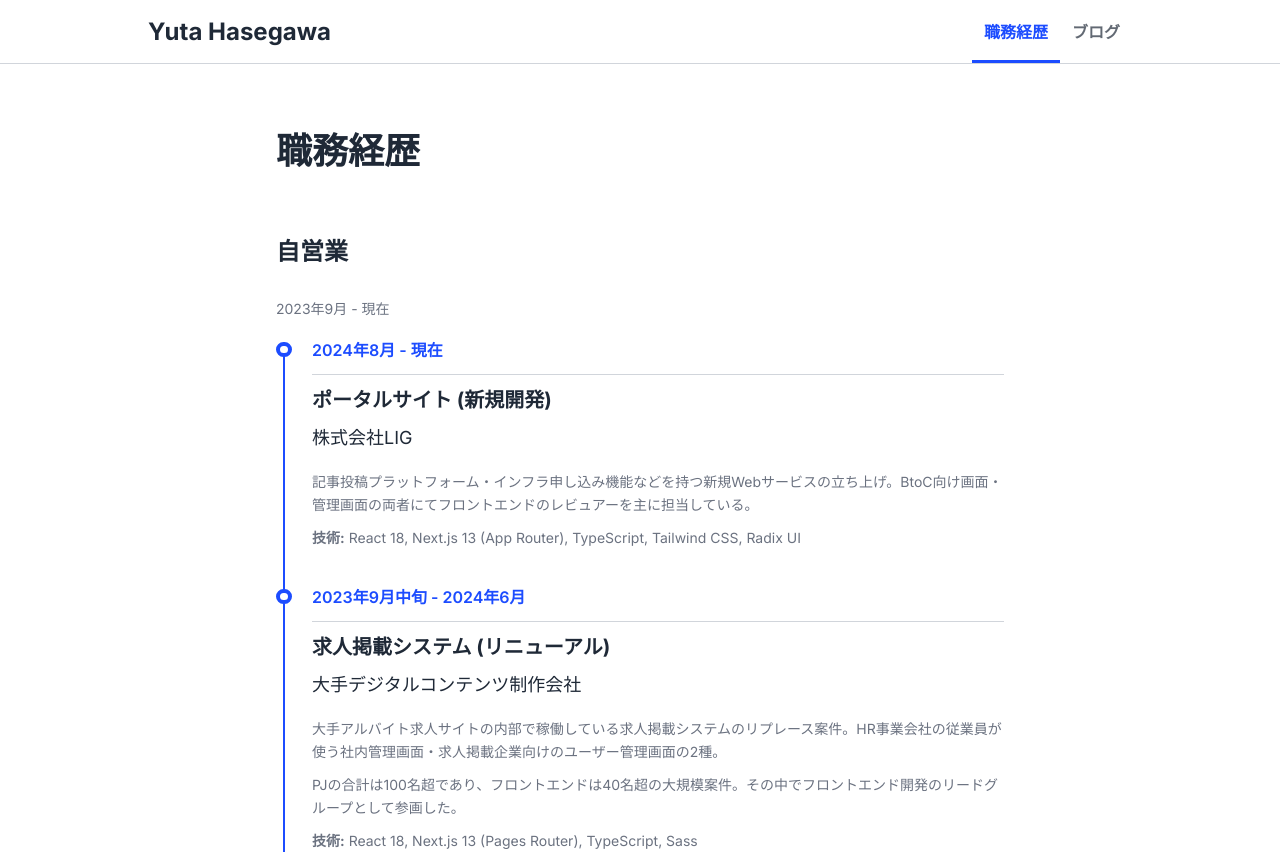
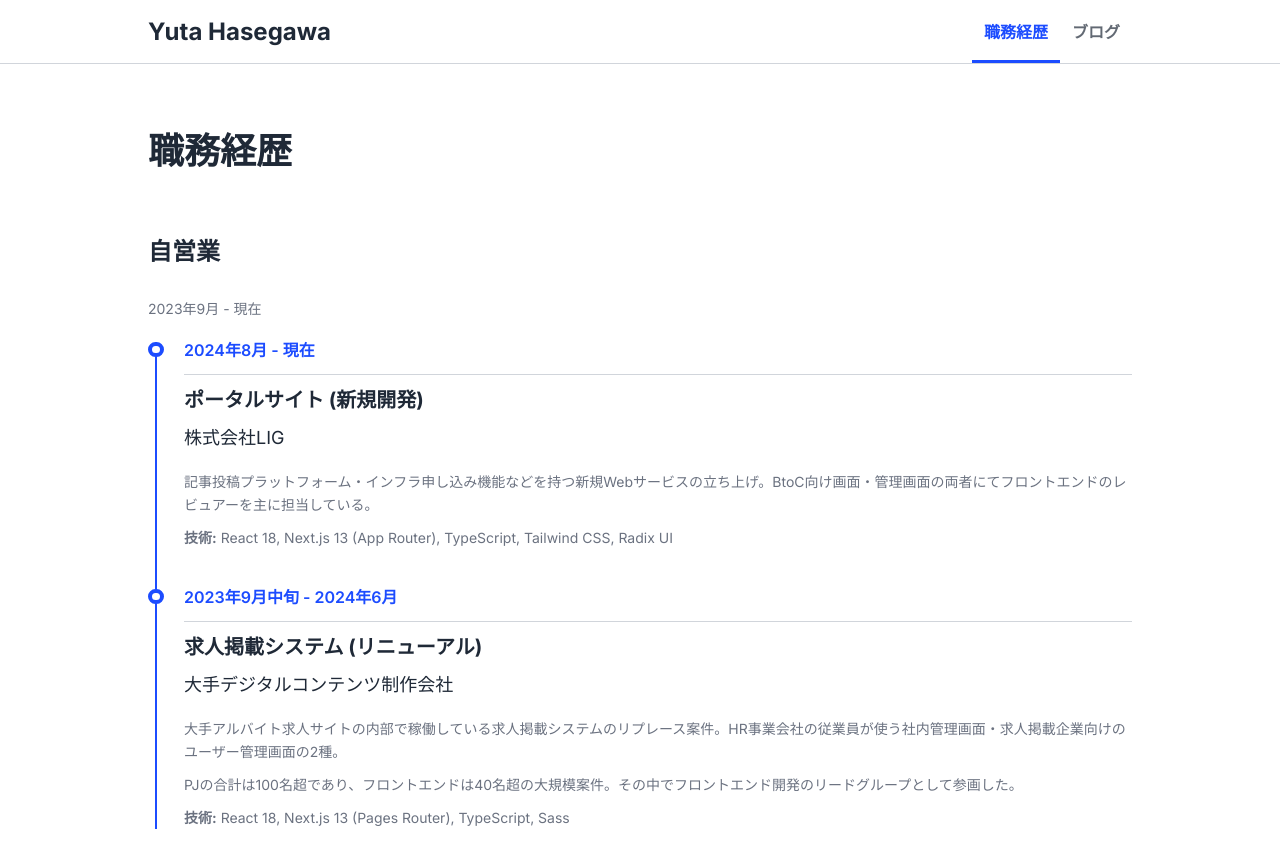
Before and after one commit to yha-1228/portfolio, a Next.js app: page /experience in a window 1280 px wide. Shown: the top 854 px of the page. Built offline with nearby package versions, Linux system fonts and the light colour scheme.

Commit message:
refactor(container): シンプル化、tailwindのcontainer classを使わない

```diff
--- a/src/app/blog/[id]/page.tsx
+++ b/src/app/blog/[id]/page.tsx
@@ -35,7 +35,7 @@ export default async function Page({ params }: NextPagePropsWithParams<"id">) {
 
   return (
     <div className="py-14">
-      <Container until="md">
+      <Container className="md:max-w-screen-md">
         <TextLink
           href={routes.blog.href}
           className="inline-flex items-center space-x-1"
--- a/src/app/experience/page.tsx
+++ b/src/app/experience/page.tsx
@@ -35,7 +35,7 @@ function experienceToTimelineItem(experience: Experience): TimelineItem {
 export default function Page() {
   return (
     <div className="py-14">
-      <Container until="md">
+      <Container className="md:max-w-screen-md">
         <section className="space-y-6">
           <Heading1>職務経歴</Heading1>
           {experiencesOverviewItems.map((experiencesOverviewItem) => (
--- a/src/components/layouts/header.tsx
+++ b/src/components/layouts/header.tsx
@@ -95,7 +95,7 @@ export function Header() {
         }
         className="relative h-[var(--header-height)] border-b-[length:var(--header-border-bottom-width)] border-solid border-b-gray-light-300 bg-white"
       >
-        <Container as="nav">
+        <Container>
           <div className="relative flex h-[calc(var(--header-height)-var(--header-border-bottom-width))] items-center justify-between">
             <Link
               href="/"
@@ -131,6 +131,7 @@ export function Header() {
             </button>
 
             {/* desktop only */}
+            <nav>
               <ul className="hidden sm:flex">
                 {routesWithoutHome.map((route) => (
                   <li key={route.href}>
@@ -153,6 +154,7 @@ export function Header() {
                   </li>
                 ))}
               </ul>
+            </nav>
           </div>
         </Container>
 
--- a/src/components/ui/styled/container.tsx
+++ b/src/components/ui/styled/container.tsx
@@ -1,41 +1,26 @@
-/* eslint-disable @typescript-eslint/no-explicit-any */
-import React from "react";
+import { type ComponentPropsWithRef, forwardRef } from "react";
 import { clsx } from "@/utils/css/clsx";
 
-type Until = "md" | "lg";
+interface ContainerProps extends ComponentPropsWithRef<"div"> {
+  fluid?: boolean;
+}
 
-const untilMaxWidthMap: { [key in Until]: string } = {
-  md: "md:max-w-screen-md",
-  lg: "lg:max-w-screen-lg",
-};
-
-type ContainerProps = React.ComponentProps<"div"> & {
-  fluid?: boolean;
-  until?: Until;
-  /**
-   * @default "div"
-   */
-  as?: React.ElementType<any>;
-};
-
-export function Container(props: ContainerProps) {
-  const {
-    className,
-    fluid,
-    until,
-    as: Component = "div",
-    ...restProps
-  } = props;
+const Container = forwardRef<HTMLDivElement, ContainerProps>((props, ref) => {
+  const { className, fluid, ...restProps } = props;
 
   return (
-    <Component
+    <div
       className={clsx(
-        fluid ? "w-full" : "container mx-auto",
-        "px-5",
-        until && untilMaxWidthMap[until],
+        "mx-auto w-full px-5",
+        !fluid && "sm:max-w-screen-sm md:max-w-screen-md lg:max-w-screen-lg",
         className,
       )}
       {...restProps}
+      ref={ref}
     />
   );
-}
+});
+
+Container.displayName = "Container";
+
+export { Container, type ContainerProps };
```
Lines whose indentation alone changed are shown as unchanged.
